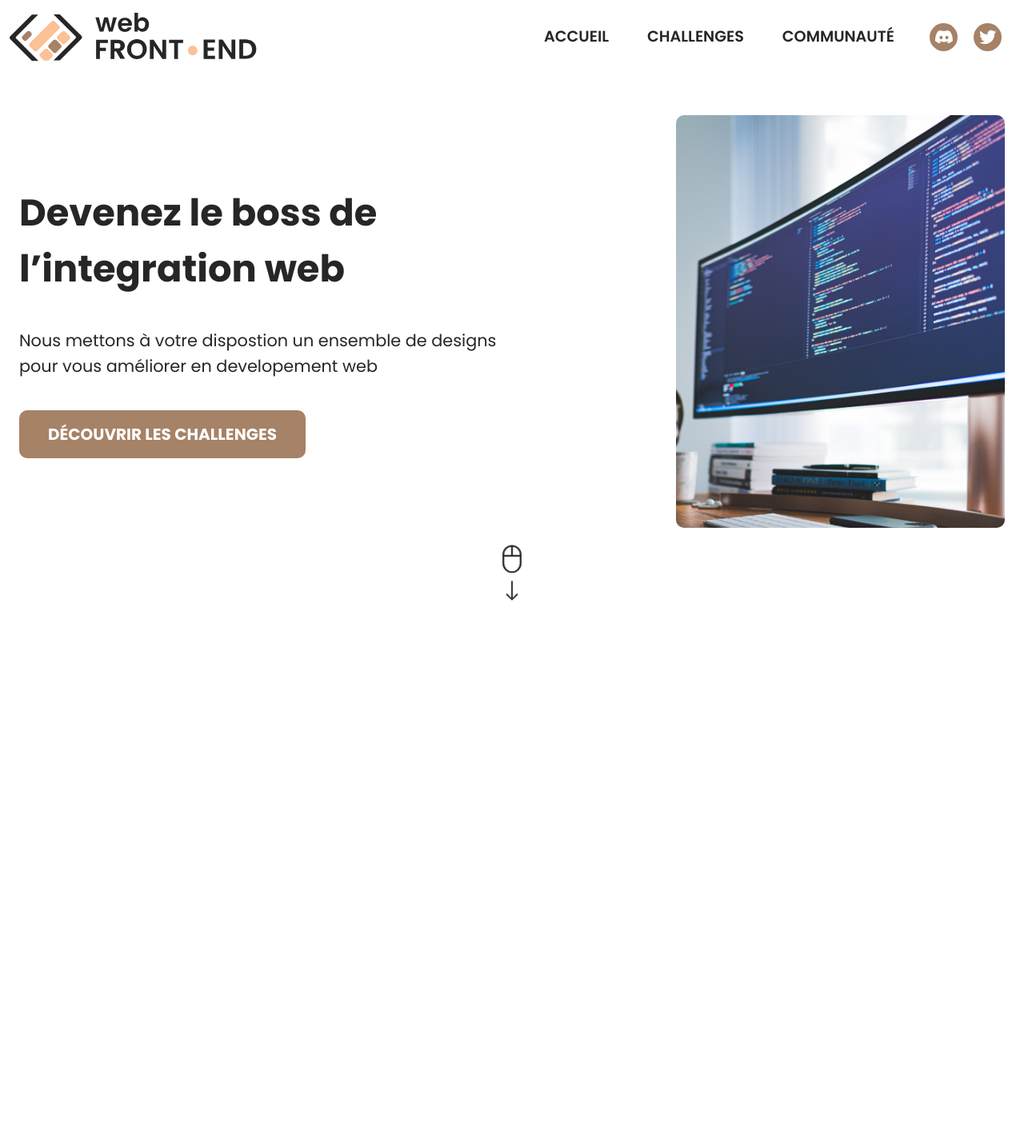
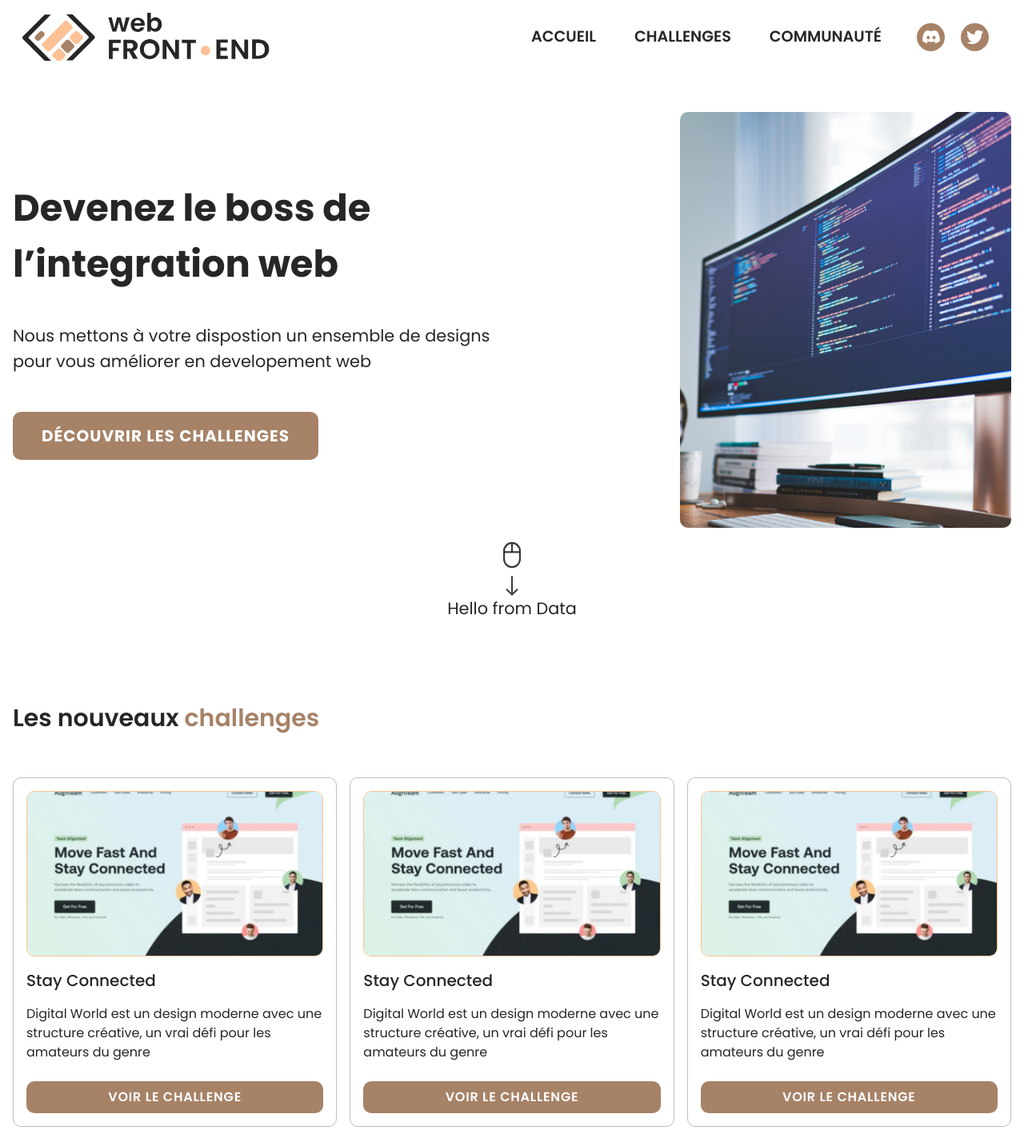
Before and after one commit to noxtv1/web-fe, a Vue app: page / in a window 1280 px wide. Shown: the top 1423 px of the page at 80% size. Before the commit the page ends 800 px from the top, so only its background shows below. Built offline with nearby package versions, Linux system fonts and the light colour scheme.

Commit message:
some change

```diff
--- a/src/App.vue
+++ b/src/App.vue
@@ -3,6 +3,6 @@
 </template>
 
 <style lang="scss">
-@import url('https://fonts.googleapis.com/css2?family=Poppins:ital,wght@0,400;0,600;0,700;1,400&display=swap');
+@import url('https://fonts.googleapis.com/css2?family=Poppins:ital,wght@0,400;0,500;0,600;0,700;1,400&display=swap');
 
 </style>
--- a/src/assets/css/index.css
+++ b/src/assets/css/index.css
@@ -8,6 +8,7 @@
   margin: 0 auto;
   color: #262626;
   @apply font-sans;
+  @apply px-4;
         }
     html {
     font-size: 16px;
--- /dev/null
+++ b/src/components/Communaute.vue
@@ -0,0 +1,16 @@
+<template>
+  <section class="communaute">
+    <h2 class="text-3xl font-semibold mt-8 mb-8 py-6">Entrez dans la <span class="text-camel">communauté</span> *</h2>
+  </section>
+
+</template>
+
+<script>
+export default {
+
+}
+</script>
+
+<style>
+
+</style>
--- a/src/components/Header.vue
+++ b/src/components/Header.vue
@@ -43,9 +43,7 @@ export default {
 </script>
 
 <style lang="scss">
-    header {
-        max-height: 10vh;
-    }
+
     .logo img {
         height: 60px;
     }
--- a/src/components/Hero.vue
+++ b/src/components/Hero.vue
@@ -1,18 +1,21 @@
 <template>
-    <section class="hero container flex py-16 justify-between flex-wrap">
+    <section class="hero flex py-12 justify-between flex-wrap">
     <div class="w-8/12 self-center">
         <div class="w-3/4">
             <h1>Devenez le boss de l’integration web</h1>
             <p class="py-10">Nous mettons à votre dispostion un ensemble de designs pour vous améliorer en developement web</p>
-            <a href="#" class="text-white"><button class="bg-camel py-4 px-9 uppercase font-bold text-xl">Découvrir les challenges</button></a>
+            <a href="#" class="text-white"><button class="bg-camel mt-2 py-4 px-9 uppercase font-bold text-xl">Découvrir les challenges</button></a>
         </div>
     </div>
     <div class="w-4/12 flex justify-end">
         <img src="../assets/images/hero.jpg" alt="Ordinateur avec du code" style="border-radius:10px">
     </div>
+        <Mouse
+        :title="title"
+         />
     </section>
 
-    <Mouse />
+
 </template>
 
 <script>
@@ -22,19 +25,22 @@ export default {
  name:'Hero',
  components: {
      Mouse
+ },
+ data() {
+     return {
+         title : "Hello from Data"
+     }
  }
 }
 </script>
 
 <style>
-    .hero {
-        max-height: 75vh;
-    }
     .hero p {
         font-size: 1.3rem;
     }
     .hero button {
         border-radius: 10px;
+        letter-spacing: 0.05em;
     }
     .hero img {
         max-height: 65vh;
--- /dev/null
+++ b/src/components/PostsChallenges.vue
@@ -0,0 +1,41 @@
+<template>
+    <section class="posts-challenges mb-20">
+
+        <h2 class="text-3xl font-semibold mt-8 mb-8 py-6">Les nouveaux <span class="text-camel">challenges</span></h2>
+    <article class="grid gap-4 grid-cols-3">
+        <Card
+        v-for="card in cards"
+        :key="card.id"
+        :title="card.title"
+        :text="card.text"
+        />
+     </article>
+    </section>
+</template>
+
+<script>
+import Card from "@/components/partials/Card.vue"
+
+export default {
+ name: 'PostsChallenges',
+ components : {
+     Card
+ },
+ data() {
+     return {
+         cards : [
+             {id :1 ,title : "Stay Connected", text: "Digital World est un design moderne avec une structure créative, un vrai défi pour les amateurs du genre" },
+             {id :2 ,title : "Stay Connected", text: "Digital World est un design moderne avec une structure créative, un vrai défi pour les amateurs du genre" },
+             {id :3 ,title : "Stay Connected", text: "Digital World est un design moderne avec une structure créative, un vrai défi pour les amateurs du genre" },
+             {id :4 ,title : "Stay Connected", text: "Digital World est un design moderne avec une structure créative, un vrai défi pour les amateurs du genre" },
+             {id :5 ,title : "Stay Connected", text: "Digital World est un design moderne avec une structure créative, un vrai défi pour les amateurs du genre" },
+             {id :6 ,title : "Stay Connected", text: "Digital World est un design moderne avec une structure créative, un vrai défi pour les amateurs du genre" }
+         ]
+     }
+ }
+}
+</script>
+
+<style>
+
+</style>
--- /dev/null
+++ b/src/components/partials/Card.vue
@@ -0,0 +1,32 @@
+<template>
+  <article class="border border-black border-opacity-30 p-4">
+    <img src="@/assets/images/thumb1.jpg" alt="" class="border border-camel-light">
+    <div class="text">
+        <h2 class="font-medium py-4 text-xl">{{title}}</h2>
+        <p class="pb-4 text-base">
+            {{text}}
+        </p>
+        <a href="#"><button class="bg-camel text-white w-full py-2 mt-2 uppercase font-semibold tracking-wider text-base">Voir le challenge</button></a>
+    </div>
+  </article>
+</template>
+
+<script>
+export default {
+    name : "Card",
+    props : ['title','text']
+}
+</script>
+
+<style lang="scss">
+article {
+    border-radius: 10px;
+    img {
+        max-height: 220px;
+        border-radius: 10px;
+    }
+    button {
+        border-radius: 10px;
+    }
+}
+</style>
--- a/src/components/partials/Mouse.vue
+++ b/src/components/partials/Mouse.vue
@@ -1,6 +1,6 @@
 <template>
-    <div class="mouse flex text-center flex-col items-center">
-        <svg width="24" height="38" viewBox="0 0 30 44" fill="none" xmlns="http://www.w3.org/2000/svg">
+    <div class="mouse flex text-center flex-col items-center mt-4">
+        <svg width="22" height="36" viewBox="0 0 30 44" fill="none" xmlns="http://www.w3.org/2000/svg">
 <rect x="1.5" y="1.5" width="27" height="41" rx="13.5" stroke="#262626" stroke-opacity="0.9" stroke-width="3"/>
 <path d="M1.5 17H29" stroke="#262626" stroke-opacity="0.9" stroke-width="3"/>
 <path d="M15 17V1" stroke="#262626" stroke-opacity="0.9" stroke-width="3"/>
@@ -9,12 +9,15 @@
 <svg class="pt-2" width="20" height="33" viewBox="0 0 24 37" fill="none" xmlns="http://www.w3.org/2000/svg">
 <path d="M13.5 2C13.5 1.17157 12.8284 0.5 12 0.5C11.1716 0.5 10.5 1.17157 10.5 2L13.5 2ZM10.9393 36.0607C11.5251 36.6464 12.4749 36.6464 13.0607 36.0607L22.6066 26.5147C23.1924 25.9289 23.1924 24.9792 22.6066 24.3934C22.0208 23.8076 21.0711 23.8076 20.4853 24.3934L12 32.8787L3.51472 24.3934C2.92893 23.8076 1.97918 23.8076 1.3934 24.3934C0.80761 24.9792 0.80761 25.9289 1.3934 26.5147L10.9393 36.0607ZM10.5 2L10.5 35L13.5 35L13.5 2L10.5 2Z" fill="#262626" fill-opacity="0.9"/>
 </svg>
+
+        <p>{{ title }}</p>
     </div>
 </template>
 
 <script>
 export default {
     name : 'Mouse',
+    props : ['title'],
     components : {
     }
 }
@@ -22,6 +25,6 @@ export default {
 
 <style lang="scss">
     .mouse {
-        min-height: 10vh;
+        flex-grow: 1;
     }
 </style>
--- a/src/pages/Home.vue
+++ b/src/pages/Home.vue
@@ -1,17 +1,21 @@
 <template>
   <Header />
   <Hero />
+  <PostsChallenges />
+  <Communaute />
 </template>
 
 <script>
 // @ is an alias to /src
 import Header from '@/components/Header.vue'
 import Hero from '@/components/Hero.vue'
+import PostsChallenges from '@/components/PostsChallenges.vue'
+import Communaute from '@/components/Communaute.vue'
 
 export default {
   name: 'Home',
   components: {
-    Header, Hero
+    Header, Hero, PostsChallenges, Communaute
   }
 }
 </script>
```
Also changed, not shown: src/assets/images/thumb1.jpg (added).
